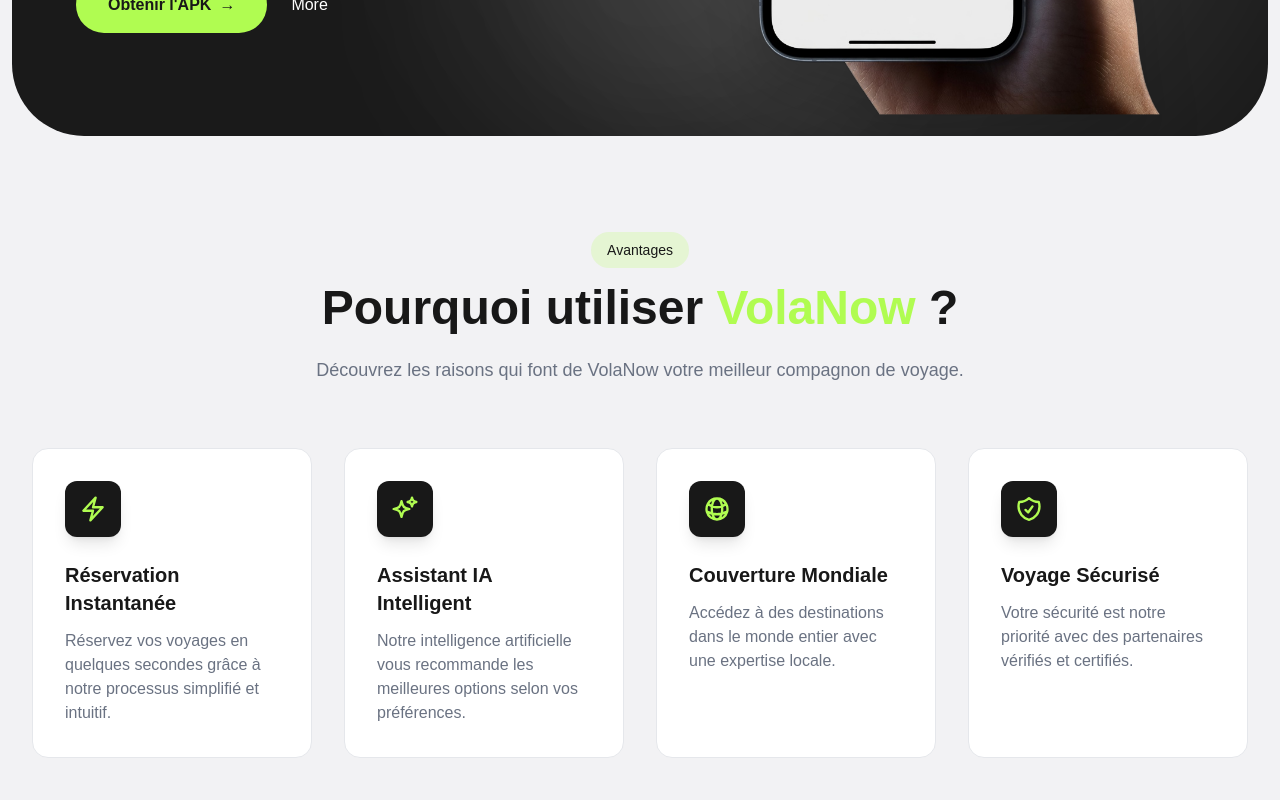
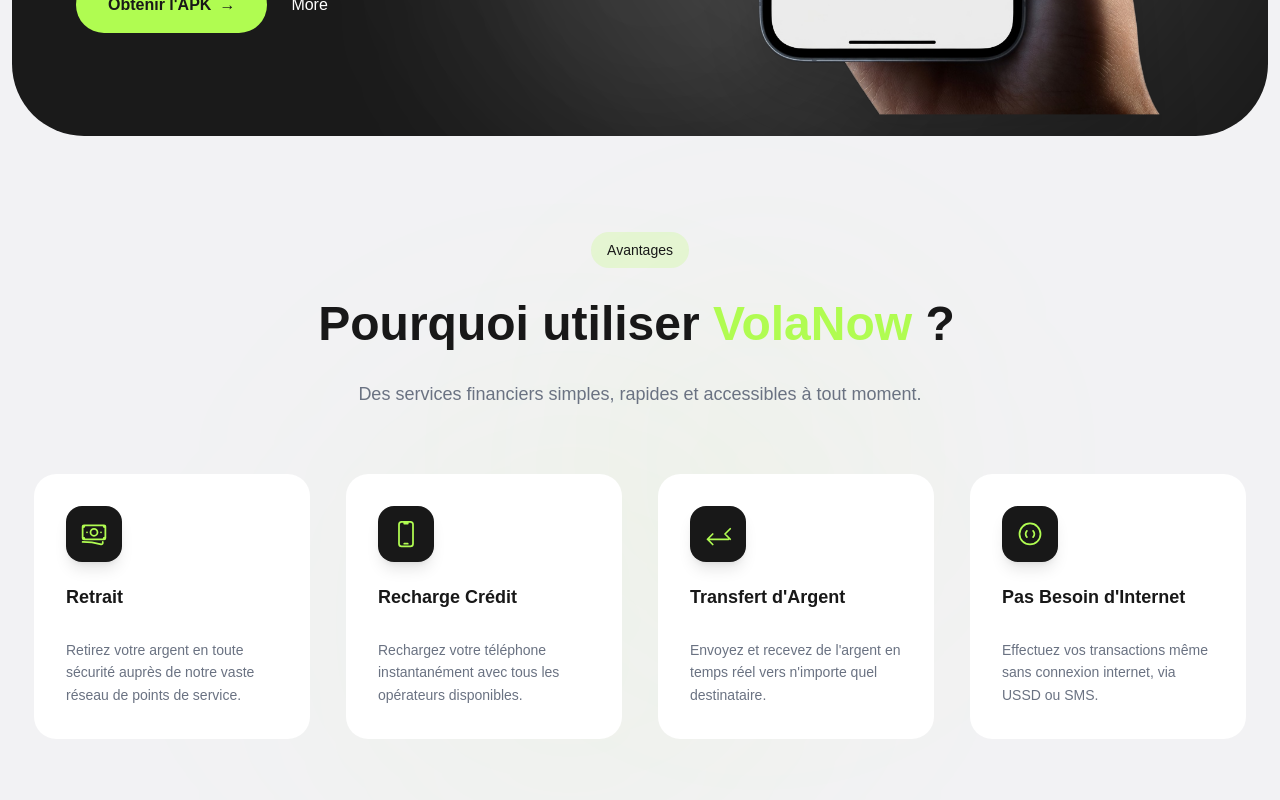
Before and after one commit to 2404mika/Website-VolaNow, a Next.js app: page / in a window 1280 px wide. Shown: the part 640-1440 px from the top of the page. Built offline with nearby package versions, Linux system fonts and the light colour scheme; a web font is replaced by a local one.

Commit message:
Features animation

```diff
--- a/src/components/Features.tsx
+++ b/src/components/Features.tsx
@@ -1,6 +1,6 @@
 "use client";
 
-import { useEffect, useRef, useState } from "react";
+import { useEffect, useRef, useState, useCallback } from "react";
 
 function useInView(threshold = 0.1) {
   const ref = useRef<HTMLDivElement>(null);
@@ -26,73 +26,273 @@
   return { ref, isInView };
 }
 
-export default function Features() {
-  const featuresSection = useInView(0.2);
+function useTypingEffect(text: string, speed: number = 60, startDelay: number = 300, trigger: boolean = false) {
+  const [displayed, setDisplayed] = useState("");
+  const [showCursor, setShowCursor] = useState(true);
+  const [isComplete, setIsComplete] = useState(false);
+
+  useEffect(() => {
+    if (!trigger) {
+      setDisplayed("");
+      setIsComplete(false);
+      return;
+    }
+
+    const startTimeout = setTimeout(() => {
+      let i = 0;
+      const interval = setInterval(() => {
+        if (i < text.length) {
+          setDisplayed(text.slice(0, i + 1));
+          i++;
+        } else {
+          clearInterval(interval);
+          setIsComplete(true);
+        }
+      }, speed);
+
+      return () => clearInterval(interval);
+    }, startDelay);
+
+    return () => clearTimeout(startTimeout);
+  }, [trigger, text, speed, startDelay]);
+
+  useEffect(() => {
+    const cursorInterval = setInterval(() => {
+      setShowCursor((prev) => !prev);
+    }, 530);
+    return () => clearInterval(cursorInterval);
+  }, []);
+
+  return { displayed, showCursor: !isComplete && showCursor };
+}
+
+interface CardSpotlightProps {
+  children: React.ReactNode;
+  className?: string;
+  index: number;
+  isInView: boolean;
+}
+
+function CardSpotlight({ children, className, index, isInView }: CardSpotlightProps) {
+  const cardRef = useRef<HTMLDivElement>(null);
+  const [isHovered, setIsHovered] = useState(false);
+  const [glowPosition, setGlowPosition] = useState({ x: 50, y: 50 });
+  const [ripples, setRipples] = useState<{ x: number; y: number; id: number }[]>([]);
+
+  const handleMouseMove = useCallback((e: React.MouseEvent<HTMLDivElement>) => {
+    if (!cardRef.current) return;
+    const rect = cardRef.current.getBoundingClientRect();
+    setGlowPosition({
+      x: ((e.clientX - rect.left) / rect.width) * 100,
+      y: ((e.clientY - rect.top) / rect.height) * 100,
+    });
+  }, []);
+
+  const handleClick = useCallback((e: React.MouseEvent<HTMLDivElement>) => {
+    if (!cardRef.current) return;
+    const rect = cardRef.current.getBoundingClientRect();
+    const x = e.clientX - rect.left;
+    const y = e.clientY - rect.top;
+    const id = Date.now();
+    setRipples((prev) => [...prev, { x, y, id }]);
+    setTimeout(() => {
+      setRipples((prev) => prev.filter((r) => r.id !== id));
+    }, 1000);
+  }, []);
 
   return (
-    <section id="features" className="py-16 md:py-24 px-4 sm:px-6 lg:px-8">
-      <div ref={featuresSection.ref} className="max-w-7xl mx-auto">
-        <div className={`text-center transition-all duration-700 ${featuresSection.isInView ? "opacity-100 translate-y-0" : "opacity-0 translate-y-10"}`}>
-          <span className="inline-block bg-[#B0FC51]/20 text-[#181818] px-3 md:px-4 py-1.5 md:py-2 rounded-full text-xs md:text-sm font-medium mb-3 md:mb-4">
+    <div
+      ref={cardRef}
+      className={`group relative cursor-pointer transition-all duration-500 ease-[cubic-bezier(0.22,1,0.36,1)] ${
+        isInView ? "opacity-100 translate-y-0" : "opacity-0 translate-y-24"
+      } ${className}`}
+      style={{ transitionDelay: `${index * 100}ms` }}
+      onMouseMove={handleMouseMove}
+      onMouseEnter={() => setIsHovered(true)}
+      onMouseLeave={() => setIsHovered(false)}
+      onClick={handleClick}
+    >
+      <div className="relative rounded-3xl p-[2px] overflow-hidden">
+        <div
+          className="absolute inset-0 opacity-0 group-hover:opacity-100 transition-opacity duration-700"
+          style={{
+            background: `conic-gradient(from ${isHovered ? "0deg" : "180deg"} at 50% 50%, #B0FC51, transparent 40%, transparent 60%, #B0FC51)`,
+            animation: isHovered ? "spin 3s linear infinite" : "none",
+          }}
+        ></div>
+
+        <div className="relative bg-white rounded-[1.4rem] p-8 overflow-hidden transition-all duration-500 ease-[cubic-bezier(0.22,1,0.36,1)] group-hover:-translate-y-3">
+          <div
+            className="absolute inset-0 pointer-events-none transition-opacity duration-500"
+            style={{
+              opacity: isHovered ? 1 : 0,
+              background: `radial-gradient(350px circle at ${glowPosition.x}% ${glowPosition.y}%, rgba(176, 252, 81, 0.1), transparent 60%)`,
+            }}
+          ></div>
+
+          <div className="absolute inset-0 overflow-hidden rounded-[1.4rem] pointer-events-none">
+            <div
+              className="absolute inset-0"
+              style={{
+                backgroundImage: `radial-gradient(circle at 1px 1px, rgba(176, 252, 81, 0.08) 1px, transparent 0)`,
+                backgroundSize: "24px 24px",
+                opacity: isHovered ? 1 : 0,
+                transition: "opacity 0.7s",
+              }}
+            ></div>
+          </div>
+
+          <div
+            className="absolute inset-0 rounded-[1.4rem] overflow-hidden pointer-events-none"
+            style={{ opacity: isHovered ? 1 : 0, transition: "opacity 0.5s" }}
+          >
+            <div
+              className="absolute inset-0"
+              style={{
+                background: `linear-gradient(105deg, transparent 35%, rgba(176, 252, 81, 0.1) 45%, rgba(176, 252, 81, 0.15) 50%, rgba(176, 252, 81, 0.1) 55%, transparent 65%)`,
+                transform: `translateX(${isHovered ? "200%" : "-200%"})`,
+                transition: "transform 1.5s cubic-bezier(0.22, 1, 0.36, 1)",
+              }}
+            ></div>
+          </div>
+
+          {ripples.map((ripple) => (
+            <div
+              key={ripple.id}
+              className="absolute pointer-events-none"
+              style={{
+                left: ripple.x,
+                top: ripple.y,
+                transform: "translate(-50%, -50%)",
+              }}
+            >
+              <div
+                className="w-2 h-2 rounded-full bg-[#B0FC51]/40"
+                style={{
+                  animation: "rippleExpand 0.8s ease-out forwards",
+                }}
+              ></div>
+            </div>
+          ))}
+
+          <div className="absolute top-0 right-0 w-40 h-40 bg-[#B0FC51]/0 group-hover:bg-[#B0FC51]/[0.04] rounded-full blur-3xl -translate-y-1/2 translate-x-1/4 transition-all duration-700"></div>
+
+          <div className="absolute bottom-0 left-0 w-32 h-32 bg-[#B0FC51]/0 group-hover:bg-[#B0FC51]/[0.03] rounded-full blur-2xl translate-y-1/2 -translate-x-1/4 transition-all duration-700"></div>
+
+          <div className="relative z-10">{children}</div>
+        </div>
+      </div>
+    </div>
+  );
+}
+
+export default function Features() {
+  const featuresSection = useInView(0.15);
+  const fullTitle = "Pourquoi utiliser VolaNow ?";
+  const { displayed, showCursor } = useTypingEffect(fullTitle, 55, 400, featuresSection.isInView);
+
+  const titleParts = displayed.split(/(VolaNow)/);
+
+  return (
+    <section id="features" className="py-16 md:py-24 px-4 sm:px-6 lg:px-8 relative overflow-hidden">
+      <div className="absolute top-1/3 left-1/4 w-[500px] h-[500px] bg-[#B0FC51]/[0.04] rounded-full blur-[120px] pointer-events-none"></div>
+      <div className="absolute bottom-1/4 right-1/4 w-[400px] h-[400px] bg-[#B0FC51]/[0.03] rounded-full blur-[100px] pointer-events-none"></div>
+
+      <div ref={featuresSection.ref} className="max-w-7xl mx-auto relative z-10">
+        <div className="text-center mb-12 md:mb-16">
+          <span
+            className={`inline-block bg-[#B0FC51]/20 text-[#181818] px-3 md:px-4 py-1.5 md:py-2 rounded-full text-xs md:text-sm font-medium mb-4 md:mb-6 transition-all duration-700 ${
+              featuresSection.isInView ? "opacity-100 translate-y-0" : "opacity-0 translate-y-6"
+            }`}
+          >
             Avantages
           </span>
-          <h2 className="text-3xl sm:text-4xl md:text-5xl font-bold text-[#181818]">
-            Pourquoi utiliser <span className="text-[#B0FC51]">VolaNow</span> ?
-          </h2>
-          <p className="mt-4 md:mt-6 text-gray-500 text-base md:text-lg max-w-2xl mx-auto">
-            Découvrez les raisons qui font de VolaNow votre meilleur compagnon de voyage.
+
+          <div className="min-h-[3rem] md:min-h-[4rem] flex items-center justify-center">
+            <h2 className="text-3xl sm:text-4xl md:text-5xl font-bold text-[#181818]">
+              {titleParts.map((part, i) =>
+                part === "VolaNow" ? (
+                  <span key={i} className="text-[#B0FC51]">
+                    {part}
+                  </span>
+                ) : (
+                  <span key={i}>{part}</span>
+                )
+              )}
+              <span
+                className={`inline-block w-[3px] h-[0.85em] bg-[#B0FC51] ml-1 align-middle rounded-full ${
+                  showCursor ? "opacity-100" : "opacity-0"
+                }`}
+                style={{ transition: "opacity 0.1s" }}
+              ></span>
+            </h2>
+          </div>
+
+          <p
+            className={`mt-4 md:mt-6 text-gray-500 text-base md:text-lg max-w-2xl mx-auto transition-all duration-700 delay-500 ${
+              featuresSection.isInView ? "opacity-100 translate-y-0" : "opacity-0 translate-y-6"
+            }`}
+          >
+            Des services financiers simples, rapides et accessibles à tout moment.
           </p>
         </div>
 
-        <div className="mt-10 md:mt-16 grid grid-cols-1 sm:grid-cols-2 lg:grid-cols-4 gap-6 md:gap-8">
+        <div className="grid grid-cols-1 sm:grid-cols-2 lg:grid-cols-4 gap-6 md:gap-8">
           {[
             {
               icon: (
-                <path strokeLinecap="round" strokeLinejoin="round" d="M3.75 13.5l10.5-11.25L12 10.5h8.25L9.75 21.75 12 13.5H3.75z" />
+                <path strokeLinecap="round" strokeLinejoin="round" d="M2.25 18.75a60.07 60.07 0 0115.797 2.101c.727.198 1.453-.342 1.453-1.096V18.75M3.75 4.5v.75A.75.75 0 013 6h-.75m0 0v-.375c0-.621.504-1.125 1.125-1.125H20.25M2.25 6v9m18-10.5v.75c0 .414.336.75.75.75h.75m-1.5-1.5h.375c.621 0 1.125.504 1.125 1.125v9.75c0 .621-.504 1.125-1.125 1.125h-.375m1.5-1.5H21a.75.75 0 00-.75.75v.75m0 0H3.75m0 0h-.375a1.125 1.125 0 01-1.125-1.125V15m1.5 1.5v-.75A.75.75 0 003 15h-.75M15 10.5a3 3 0 11-6 0 3 3 0 016 0zm3 0h.008v.008H18V10.5zm-12 0h.008v.008H6V10.5z" />
               ),
-              title: "Réservation Instantanée",
-              desc: "Réservez vos voyages en quelques secondes grâce à notre processus simplifié et intuitif."
+              title: "Retrait",
+              desc: "Retirez votre argent en toute sécurité auprès de notre vaste réseau de points de service."
             },
             {
               icon: (
-                <path strokeLinecap="round" strokeLinejoin="round" d="M9.813 15.904L9 18.75l-.813-2.846a4.5 4.5 0 00-3.09-3.09L2.25 12l2.846-.813a4.5 4.5 0 003.09-3.09L9 5.25l.813 2.846a4.5 4.5 0 003.09 3.09L15.75 12l-2.846.813a4.5 4.5 0 00-3.09 3.09zM18.259 8.715L18 9.75l-.259-1.035a3.375 3.375 0 00-2.455-2.456L14.25 6l1.036-.259a3.375 3.375 0 002.455-2.456L18 2.25l.259 1.035a3.375 3.375 0 002.455 2.456L21.75 6l-1.036.259a3.375 3.375 0 00-2.455 2.456z" />
+                <path strokeLinecap="round" strokeLinejoin="round" d="M10.5 1.5H8.25A2.25 2.25 0 006 3.75v16.5a2.25 2.25 0 002.25 2.25h7.5A2.25 2.25 0 0018 20.25V3.75a2.25 2.25 0 00-2.25-2.25H13.5m-3 0V3h3V1.5m-3 0h3m-3 18.75h3" />
               ),
-              title: "Assistant IA Intelligent",
-              desc: "Notre intelligence artificielle vous recommande les meilleures options selon vos préférences."
+              title: "Recharge Crédit",
+              desc: "Rechargez votre téléphone instantanément avec tous les opérateurs disponibles."
             },
             {
               icon: (
-                <path strokeLinecap="round" strokeLinejoin="round" d="M12 21a9.004 9.004 0 008.716-6.747M12 21a9.004 9.004 0 01-8.716-6.747M12 21c2.485 0 4.5-4.03 4.5-9S14.485 3 12 3m0 18c-2.485 0-4.5-4.03-4.5-9S9.515 3 12 3m0 0a8.997 8.997 0 017.843 4.582M12 3a8.997 8.997 0 00-7.843 4.582m15.686 0A11.953 11.953 0 0112 10.5c-2.998 0-5.74-1.1-7.843-2.918m15.686 0A8.959 8.959 0 0121 12c0 .778-.099 1.533-.284 2.253m0 0A17.919 17.919 0 0112 16.5c-3.162 0-6.133-.815-8.716-2.247m0 0A9.015 9.015 0 013 12c0-1.605.42-3.113 1.157-4.418" />
+                <path strokeLinecap="round" strokeLinejoin="round" d="M7.5 21L3 16.5m0 0L7.5 12M22.5 7.5l-4.5 4.5m0 0l4.5 4.5M3 16.5h18" />
               ),
-              title: "Couverture Mondiale",
-              desc: "Accédez à des destinations dans le monde entier avec une expertise locale."
+              title: "Transfert d'Argent",
+              desc: "Envoyez et recevez de l'argent en temps réel vers n'importe quel destinataire."
             },
             {
               icon: (
-                <path strokeLinecap="round" strokeLinejoin="round" d="M9 12.75L11.25 15 15 9.75m-3-7.036A11.959 11.959 0 013.598 6 11.99 11.99 0 003 9.749c0 5.592 3.824 10.29 9 11.623 5.176-1.332 9-6.03 9-11.622 0-1.31-.21-2.571-.598-3.751h-.152c-3.196 0-6.1-1.248-8.25-3.285z" />
+                <path strokeLinecap="round" strokeLinejoin="round" d="M9.348 14.652a3.75 3.75 0 010-5.304m5.304 0a3.75 3.75 0 010 5.304M3 12a9 9 0 1118 0 9 9 0 01-18 0z" />
               ),
-              title: "Voyage Sécurisé",
-              desc: "Votre sécurité est notre priorité avec des partenaires vérifiés et certifiés."
+              title: "Pas Besoin d'Internet",
+              desc: "Effectuez vos transactions même sans connexion internet, via USSD ou SMS."
             }
           ].map((feature, index) => (
-            <div
-              key={index}
-              className={`group bg-white border border-gray-200 rounded-2xl p-8 hover:border-[#B0FC51] transition-all duration-500 hover:shadow-2xl hover:shadow-[#B0FC51]/20 hover:-translate-y-3 hover:scale-[1.02] cursor-pointer relative overflow-hidden ${
-                featuresSection.isInView ? "opacity-100 translate-y-0" : "opacity-0 translate-y-10"
-              }`}
-              style={{ transitionDelay: `${(index + 1) * 150}ms` }}
-            >
-              <div className="absolute inset-0 bg-gradient-to-br from-[#B0FC51]/0 to-[#B0FC51]/0 group-hover:from-[#B0FC51]/5 group-hover:to-[#B0FC51]/10 transition-all duration-500"></div>
-              <div className="relative z-10">
-                <div className="w-14 h-14 bg-[#181818] rounded-xl flex items-center justify-center mb-6 group-hover:bg-[#B0FC51] group-hover:rotate-6 group-hover:scale-110 transition-all duration-500 shadow-lg group-hover:shadow-[#B0FC51]/40">
-                  <svg xmlns="http://www.w3.org/2000/svg" fill="none" viewBox="0 0 24 24" strokeWidth={2} stroke="#B0FC51" className="w-7 h-7 group-hover:stroke-[#181818] group-hover:scale-110 transition-all duration-500">
-                    {feature.icon}
-                  </svg>
-                </div>
-                <h3 className="text-xl font-semibold text-[#181818] mb-3 group-hover:text-[#B0FC51] transition-colors duration-300">{feature.title}</h3>
-                <p className="text-gray-500 group-hover:text-gray-600 transition-colors duration-300">{feature.desc}</p>
+            <CardSpotlight key={index} index={index} isInView={featuresSection.isInView}>
+              <div className="relative inline-flex w-14 h-14 bg-[#181818] rounded-2xl items-center justify-center mb-6 shadow-lg transition-all duration-500 ease-out group-hover:bg-[#B0FC51] group-hover:shadow-[#B0FC51]/40 group-hover:scale-110 group-hover:rotate-[5deg]">
+                <div className="absolute inset-0 rounded-2xl bg-white/0 group-hover:bg-white/20 transition-all duration-500 group-hover:animate-pulse"></div>
+                <svg
+                  xmlns="http://www.w3.org/2000/svg"
+                  fill="none"
+                  viewBox="0 0 24 24"
+                  strokeWidth={1.5}
+                  stroke="#B0FC51"
+                  className="w-7 h-7 transition-all duration-500 ease-out group-hover:stroke-[#181818] group-hover:scale-110 relative z-10"
+                >
+                  {feature.icon}
+                </svg>
               </div>
-            </div>
+
+              <h3 className="text-lg font-bold text-[#181818] mb-3 leading-tight group-hover:text-[#181818] transition-colors duration-500">
+                {feature.title}
+              </h3>
+
+              <div className="w-0 h-[2px] bg-[#B0FC51] group-hover:w-12 transition-all duration-700 ease-[cubic-bezier(0.22,1,0.36,1)] mb-4"></div>
+
+              <p className="text-gray-500 text-sm leading-relaxed group-hover:text-gray-600 transition-colors duration-500">
+                {feature.desc}
+              </p>
+            </CardSpotlight>
           ))}
         </div>
       </div>
```
Also changed, not shown: src/app/globals.css (+20 -0 lines).
